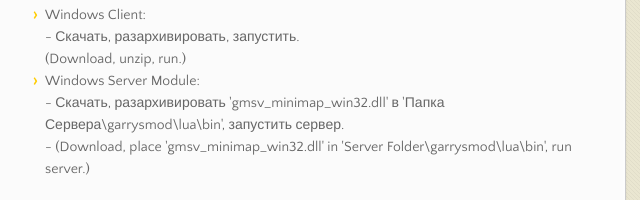
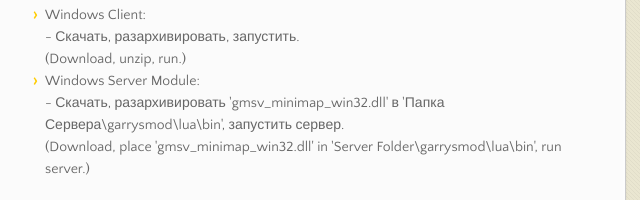
Before and after one commit to OnlyNoob/Metrostroi-MiniMap, a plain HTML site: page index.html in a window 1280 px wide. Shown: the part 465-665 px from the top of the page, 341-981 px from the left. Drawn offline with nearby package versions, Linux system fonts and the light colour scheme.

Commit message:
Minor changes

```diff
--- a/index.html
+++ b/index.html
@@ -61,7 +61,7 @@
 	<li>
 		Windows Server Module: </br>
 		- Скачать, разархивировать 'gmsv_minimap_win32.dll' в 'Папка Сервера\garrysmod\lua\bin', запустить сервер. </br>
-		- (Download, place 'gmsv_minimap_win32.dll' in 'Server Folder\garrysmod\lua\bin', run server.)
+		(Download, place 'gmsv_minimap_win32.dll' in 'Server Folder\garrysmod\lua\bin', run server.)
 	</li>
 </ul>
 <a id="downloads" class="anchor" href="#requirements" aria-hidden="true"><span aria-hidden="true" class="octicon octicon-link"></span></a>
```
